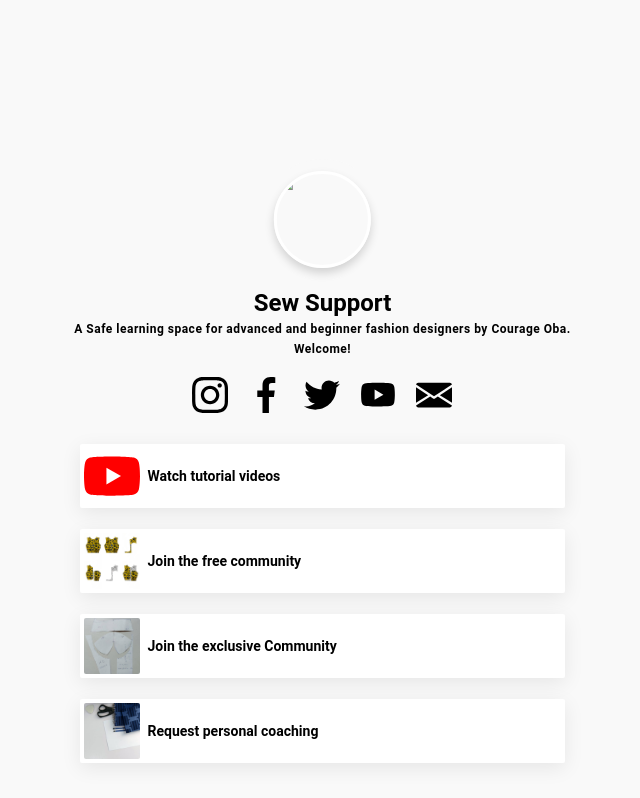
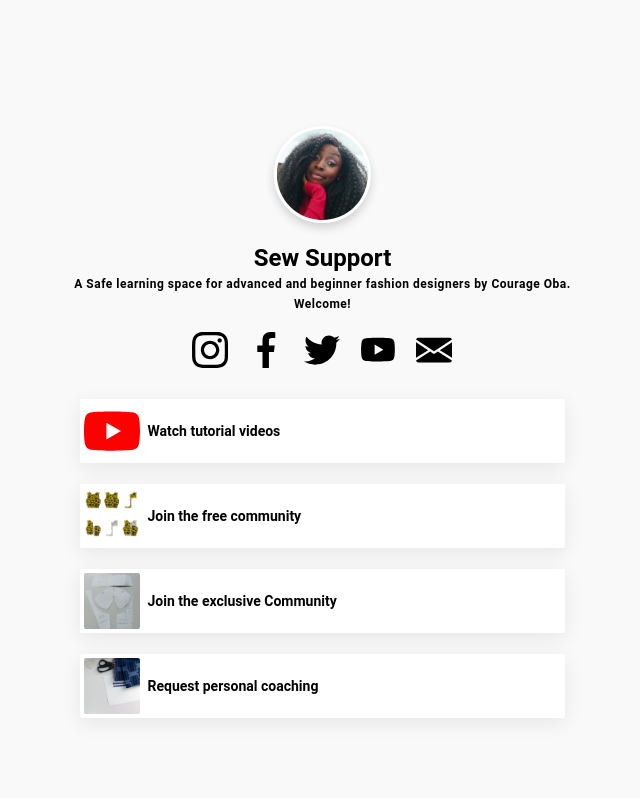
Before and after one commit to Sew-Support/sew-support.github.io, a plain HTML site: page docs/index.html in a window 1280 px wide. Shown: the whole page, without its empty margins (318-958 px from the left). Drawn offline with Linux system fonts and the light colour scheme; a web font is replaced by a local one.

Commit message:
fixed error with avarter not displaying

```diff
--- a/docs/index.html
+++ b/docs/index.html
@@ -40,7 +40,7 @@
                 <div class="profile-wrapper">
                   <div class="picture-wrapper visible">
                       <div class="picture">
-                        <img alt="Avatar" src="img/myAvatar.jpeg" width="91" height="91">
+                        <img alt="Avatar" src="img/myAvater.jpeg" width="91" height="91">
                       </div>
                   </div>
                   <div class="name-bio-wrapper">
```
